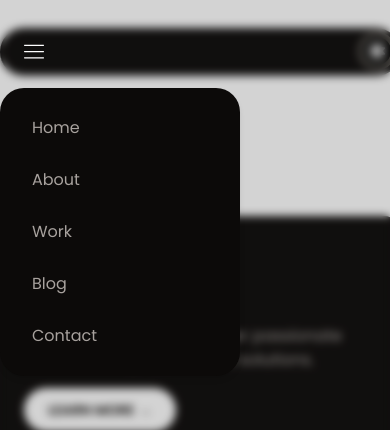
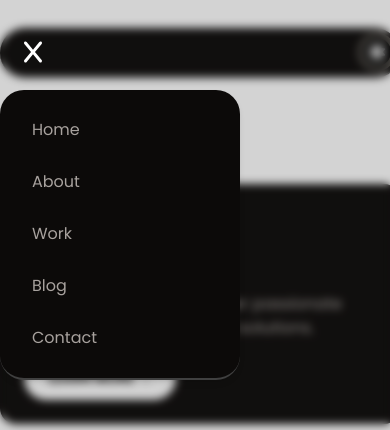
Before and after one commit to khalid-09/DeveloperCraft, a React (Vite) app: page / in a window 390 px wide. Both pictures are taken after a click on the element 34 px from the left and 51 px from the top of the page. Shown: the top 430 px of the page. Built offline with nearby package versions, Linux system fonts and the light colour scheme.

Commit message:
Added svgs

```diff
--- a/src/components/DropDownMenu.jsx
+++ b/src/components/DropDownMenu.jsx
@@ -5,7 +5,7 @@ const DropDownMenu = () => {
     <>
       <div className="fixed inset-0 backdrop-blur-sm bg-neutral-800/20 z-40"></div>
       <div className="relative z-50 mt-3">
-        <div className="dark:bg-lightBg bg-mainBg sm:w-[40%] w-[60%] block md:hidden rounded-3xl transition duration-300 ease-in z-50 shadow-md">
+        <div className="dark:bg-lightBg bg-mainBg sm:w-[40%] w-[60%] block md:hidden rounded-3xl transition duration-300 ease-in z-50 shadow-md  border-b-2 border-neutral-700">
           <ul className="px-4 py-4 space-y-1 dark:text-white text-[#a8a29e] font-poppins">
             <li className="nav-list py-3">
               <NavLink to="/">Home</NavLink>
--- a/src/components/PageNav.jsx
+++ b/src/components/PageNav.jsx
@@ -1,5 +1,6 @@
 import { NavLink } from 'react-router-dom';
 import hamburger from '../assets/icons/hamburger.svg';
+import cross from '../assets/icons/cross.svg';
 
 import { useState } from 'react';
 import DropDownMenu from './DropDownMenu';
@@ -39,6 +40,7 @@ const PageNav = () => {
           className="block md:hidden rounded-3xl px-5 py-2 hover:bg-[#78716c] z-50"
           onClick={handleShow}
         >
+          {!open ? (
             <img
               src={hamburger}
               alt="hamburger"
@@ -46,6 +48,15 @@ const PageNav = () => {
               height={20}
               className="z-50"
             />
+          ) : (
+            <img
+              src={cross}
+              alt="cross"
+              width={18}
+              height={17}
+              className="z-50"
+            />
+          )}
         </div>
         <ToggleButton isDark={isDark} onHandleClick={handleClick} />
       </nav>
--- a/src/pages/Homepage.jsx
+++ b/src/pages/Homepage.jsx
@@ -8,7 +8,7 @@ const Homepage = () => {
     <div className="text-white mx-auto md:w-[650px] w-[400px] sm:w-[550px]">
       <div className="">
         <PageNav />
-        <div className="mt-44">
+        <div className="md:mt-44 mt-36">
           <HomeAbout />
           <HomeWork />
           <Footer />
```
Also changed, not shown: src/assets/icons/cross.svg (added). Lines whose indentation alone changed are shown as unchanged.
